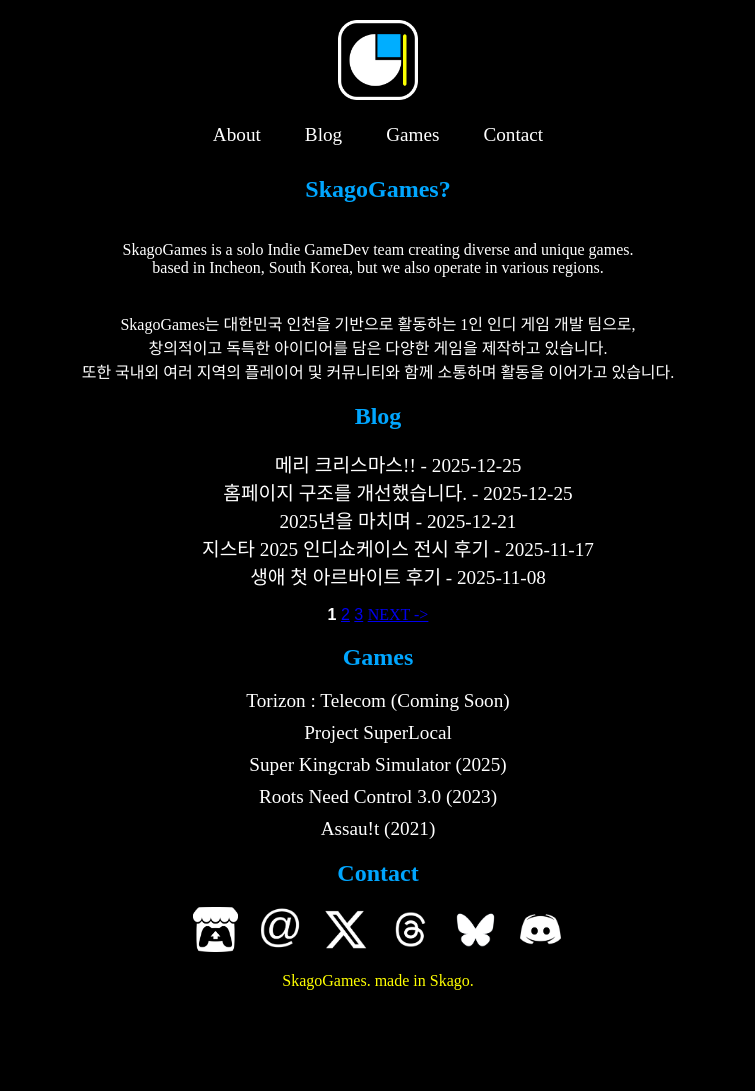
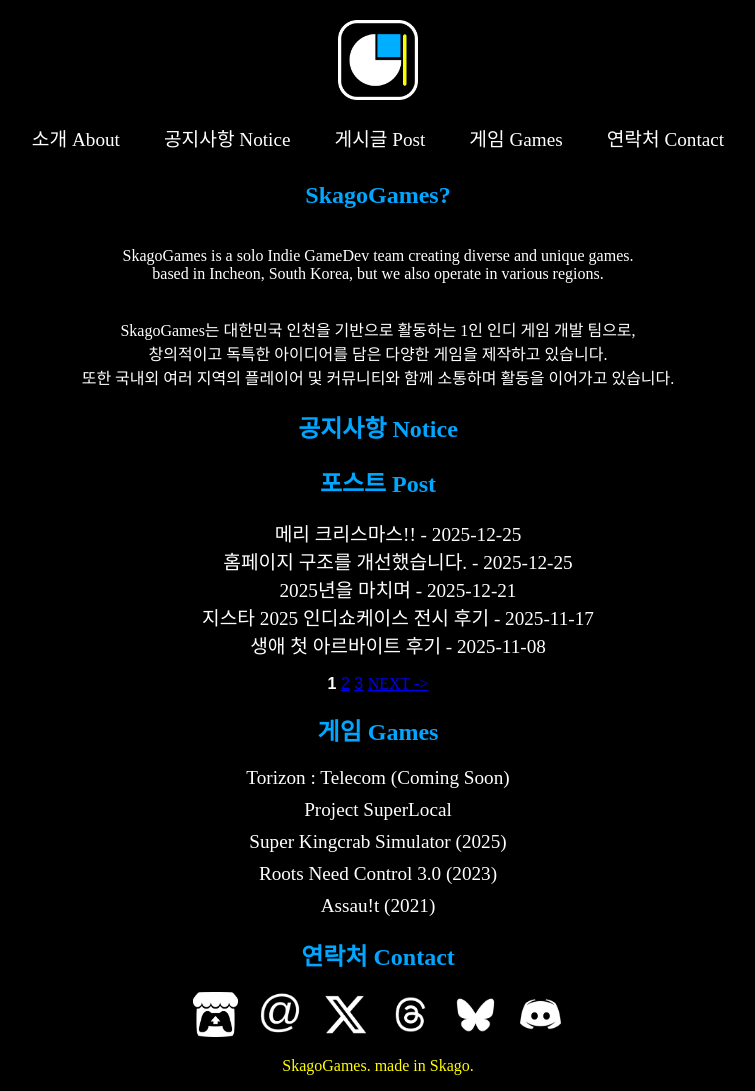
Before and after one commit to ApexNAM/ApexNAM.github.io, a Jekyll site: the page built from index.html, in a window 1280 px wide and 1091 px high. Shown: the whole window, without its empty margins (262-1017 px from the left). Built offline with Jekyll 4.4.1, drawn with Linux system fonts in a browser that asks for light colours; some web fonts are replaced; the list of posts is cut into pages by our own code.

Commit message:
공지사항

```diff
--- a/index.html
+++ b/index.html
@@ -21,10 +21,11 @@
 
             <nav class="navBar">
                 <ul class="navBar__menu">
-                    <li><a href="#home">About</a></li>
-                    <li><a href="#blog">Blog</a></li>
-                    <li><a href="#games">Games</a></li>
-                    <li><a href="#contact">Contact</a></li>
+                    <li><a href="#home">소개 About</a></li>
+                    <li><a href="#notice">공지사항 Notice</a></li>
+                    <li><a href="#post">게시글 Post</a></li>
+                    <li><a href="#games">게임 Games</a></li>
+                    <li><a href="#contact">연락처 Contact</a></li>
                 </ul>
             </nav>
         </header>
@@ -45,8 +46,19 @@
             </p>
         </section>
 
-        <section id="blog" class="section">
-            <h1 class="center_font">Blog</h1>
+        <section id="notice" class="section">
+            <h1 class="center_font">공지사항 Notice</h1>
+            {% for notice in site.notices %}
+                <p class="game-list notice">
+                    <a href="{{ notification.url }}">{{ notification.title }}</a>
+                </p>
+            {% endfor %}
+        </section>
+
+
+
+        <section id="post" class="section">
+            <h1 class="center_font">포스트 Post</h1>
             <ul>
                 {% for post in paginator.posts %}
                     <p class="game-list center_font">
@@ -76,7 +88,7 @@
         </section>
 
         <section id="games" class="section">
-            <h1 class="center_font">Games</h1>
+            <h1 class="center_font">게임 Games</h1>
             <ul class="game-list center_font">
                 <li><a href="/torizon_telecom">Torizon : Telecom (Coming Soon)</a></li>
                 <li><a href="/superlocal">Project SuperLocal</a></li>
@@ -87,7 +99,7 @@
         </section>
 
         <section id="contact" class="section">
-            <h1 class="center_font">Contact</h1>
+            <h1 class="center_font">연락처 Contact</h1>
                 <div class="social-links">
                     <a href="https://cyberapex.itch.io/" target="_blank" aria-label="GitHub">
                         <img src="/srcs/imgs/sns_logos/itchio-logo-textless-black.png" alt="GitHub">
```
Also changed, not shown: _posts/notices/2025/2025-12-25-fixed_blog.md (renamed from _posts/devlogs/2025/2025-12-25-fixed_blog.md).
